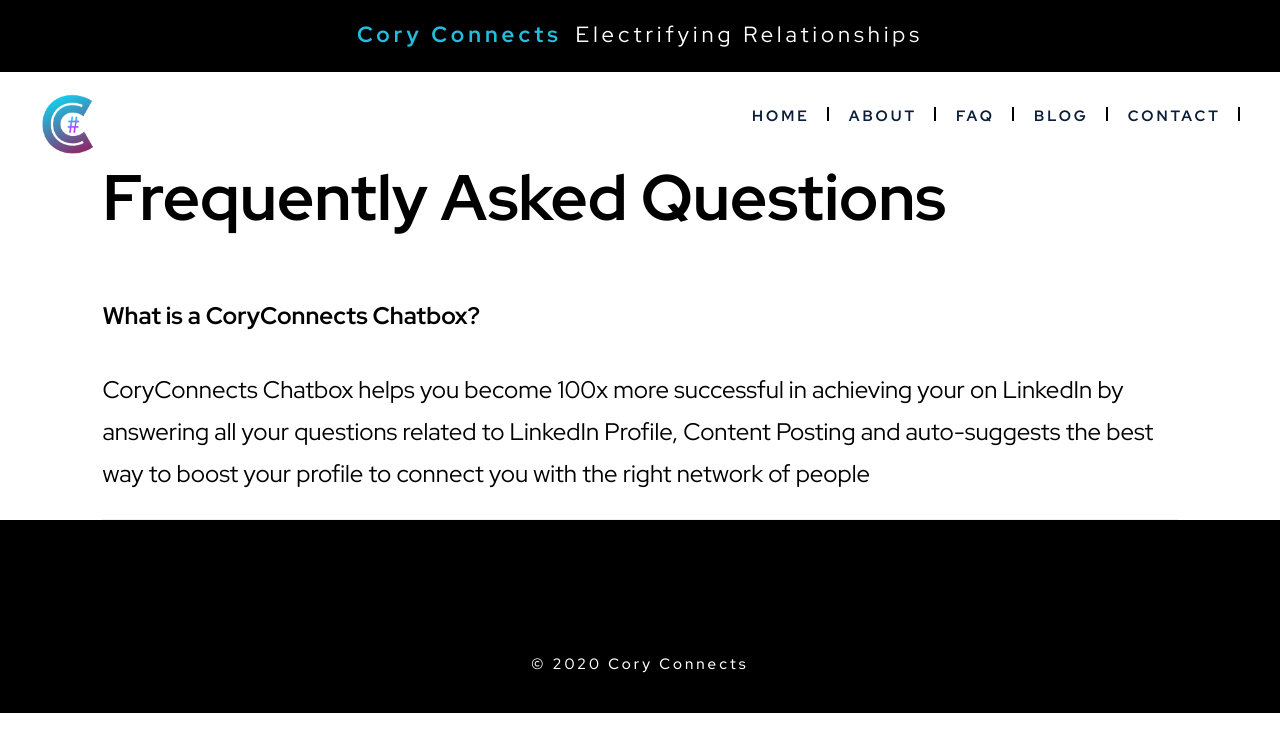
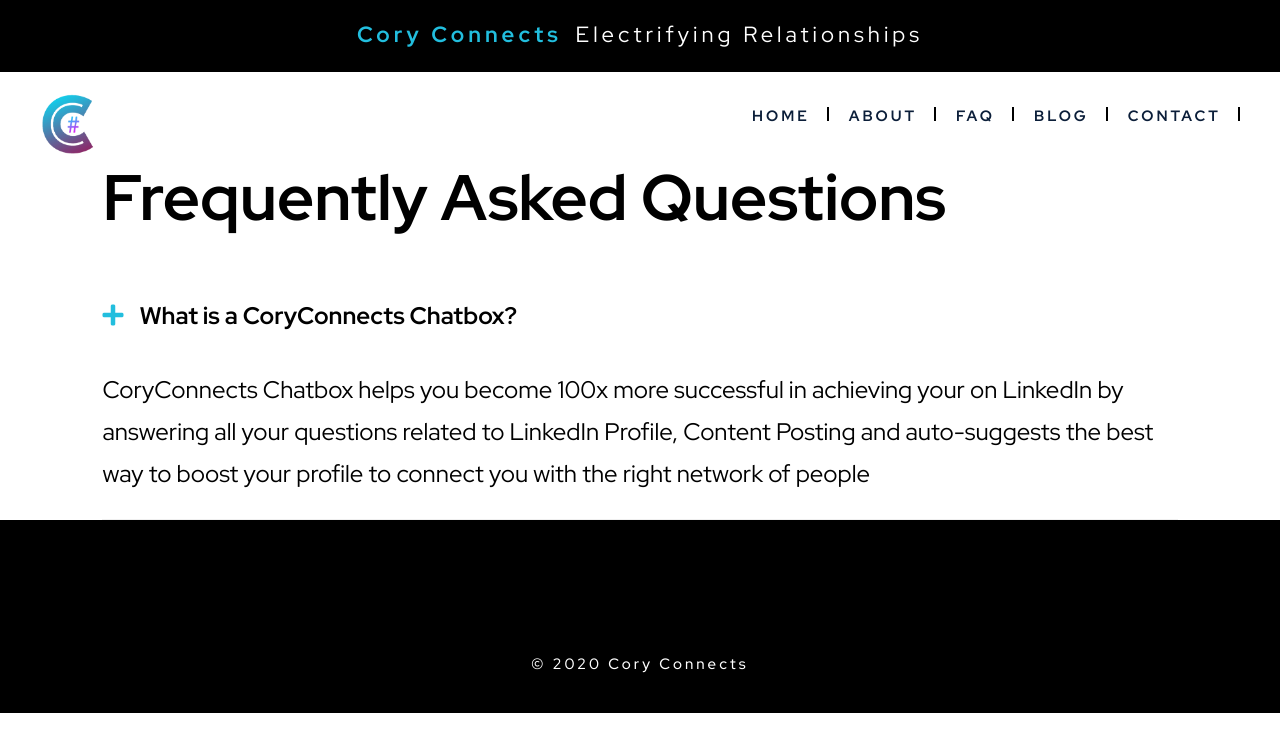
Before and after one commit to andreanthony/andreanthony.github.io, a Jekyll site: the page faq.html, which Jekyll copies as it is, in a window 1280 px wide. Shown: the top 752 px of the page. Built offline with Jekyll 4.4.1, drawn with Linux system fonts in a browser that asks for light colours; nearby versions of some CDN libraries; some web fonts are replaced.

Commit message:
Update faq.html

```diff
--- a/faq.html
+++ b/faq.html
@@ -61,7 +61,7 @@
 
 <h2>Frequently Asked Questions</h2>
 
-<article class="FaqItem"><h4><span class="text-primary><i class="fas fa-plus"></i></span>What is a CoryConnects Chatbox?</h4><div class="mt-3">CoryConnects Chatbox helps you become 100x more successful in achieving your on LinkedIn by answering all your questions related to LinkedIn Profile, Content Posting and auto-suggests the best way to boost your profile to connect you with the right network of people</div></article>
+<article class="FaqItem"><h4><span class="text-primary"><i class="fas fa-plus"></i></span>What is a CoryConnects Chatbox?</h4><div class="mt-3">CoryConnects Chatbox helps you become 100x more successful in achieving your on LinkedIn by answering all your questions related to LinkedIn Profile, Content Posting and auto-suggests the best way to boost your profile to connect you with the right network of people</div></article>
 </div>
 
 	</span>
```
